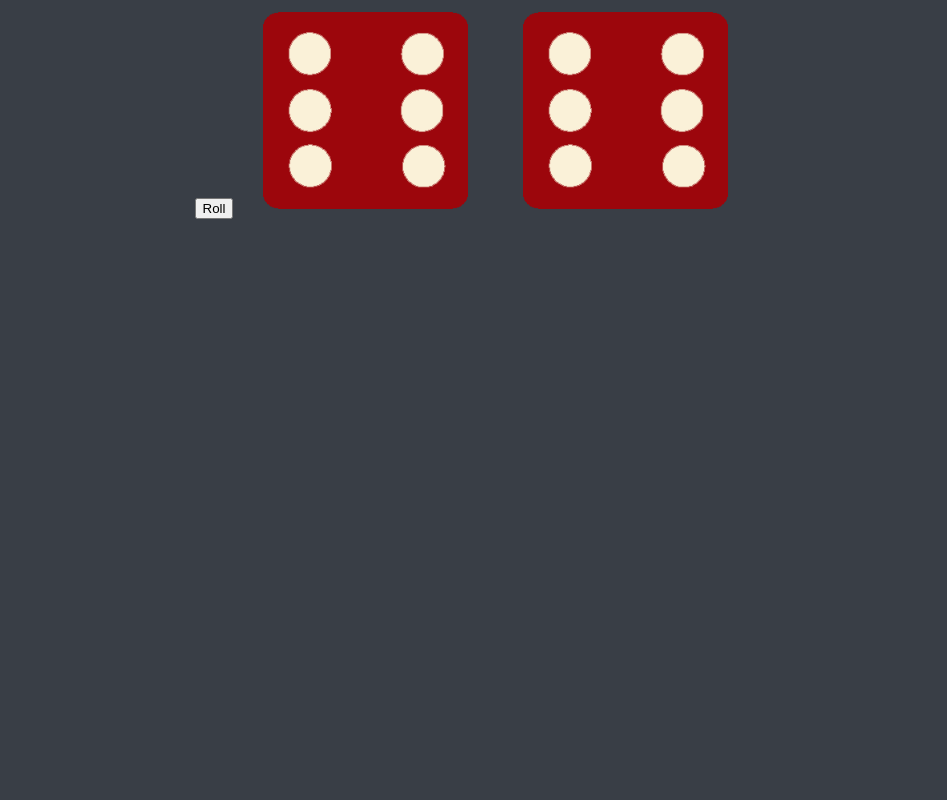
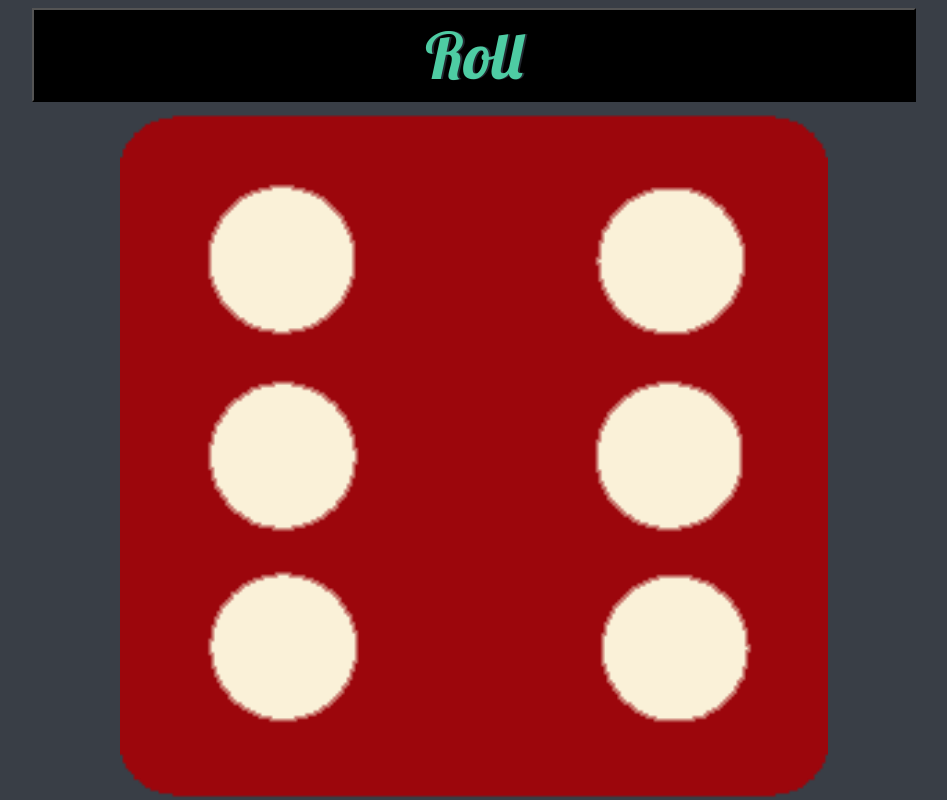
Before and after one commit to ancfaur/zaruriTable, a plain HTML site: page index.html in a window 1280 px wide. Shown: the top 800 px of the page, without its empty margins (166-1113 px from the left). Drawn offline with Linux system fonts and the light colour scheme.

Commit message:
updated2

```diff
--- a/index.html
+++ b/index.html
@@ -11,7 +11,7 @@
   </head>
   <body>
     <div class="container">
-      <button onclick="changedice();">Roll</button>
+      <button onclick="changeDice();">Roll</button>
 
       <div class="dice">
         <img class="img1" src="images/dice6.png" />
--- a/styles.css
+++ b/styles.css
@@ -2,40 +2,28 @@
   width: 70%;
   margin: auto;
   text-align: center;
+  display: flex;
+  flex-direction: column;
 }
 
 .dice {
   text-align: center;
-  display: inline-block;
-
 }
 
 body {
   background-color: #393E46;
 }
 
-h1 {
-  margin: 30px;
+button {
+  padding: 5px;
   font-family: 'Lobster', cursive;
-  text-shadow: 5px 0 #232931;
-  font-size: 8rem;
+  text-shadow: 2px 0 #232931;
+  font-size: 4rem;
   color: #4ECCA3;
+  background-color: black;
 }
 
-p {
-  font-size: 2rem;
-  color: #4ECCA3;
-  font-family: 'Indie Flower', cursive;
-}
 
 img {
   width: 80%;
 }
-
-footer {
-  margin-top: 5%;
-  color: #EEEEEE;
-  text-align: center;
-  font-family: 'Indie Flower', cursive;
-
-}
```
